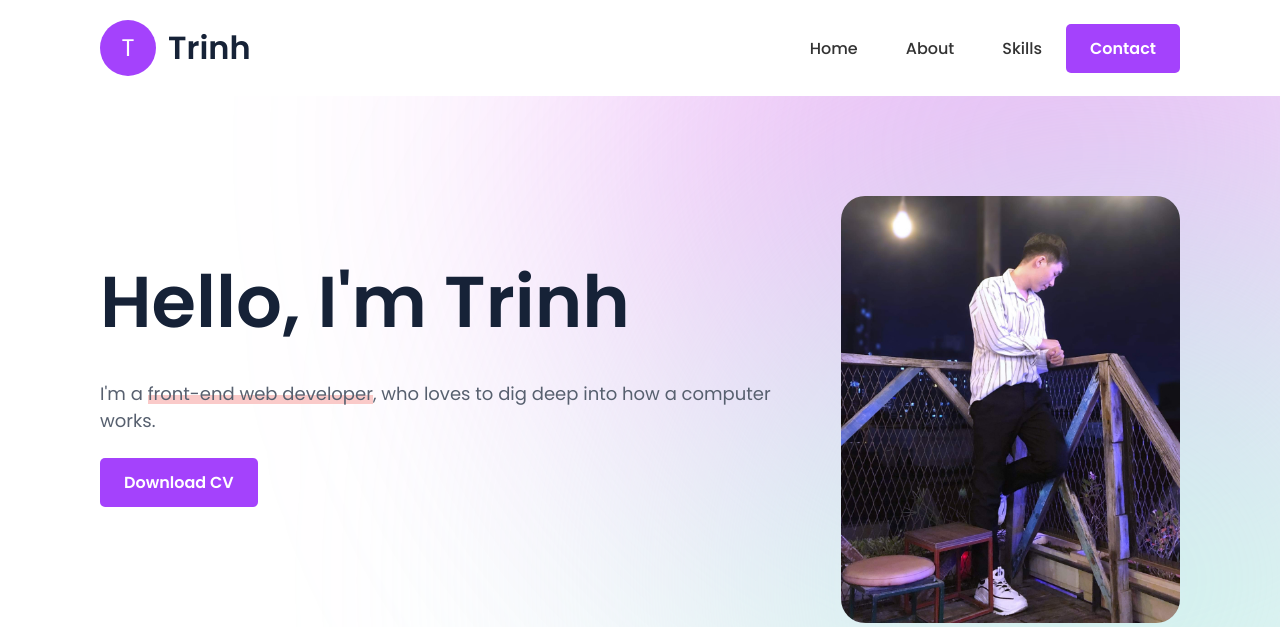
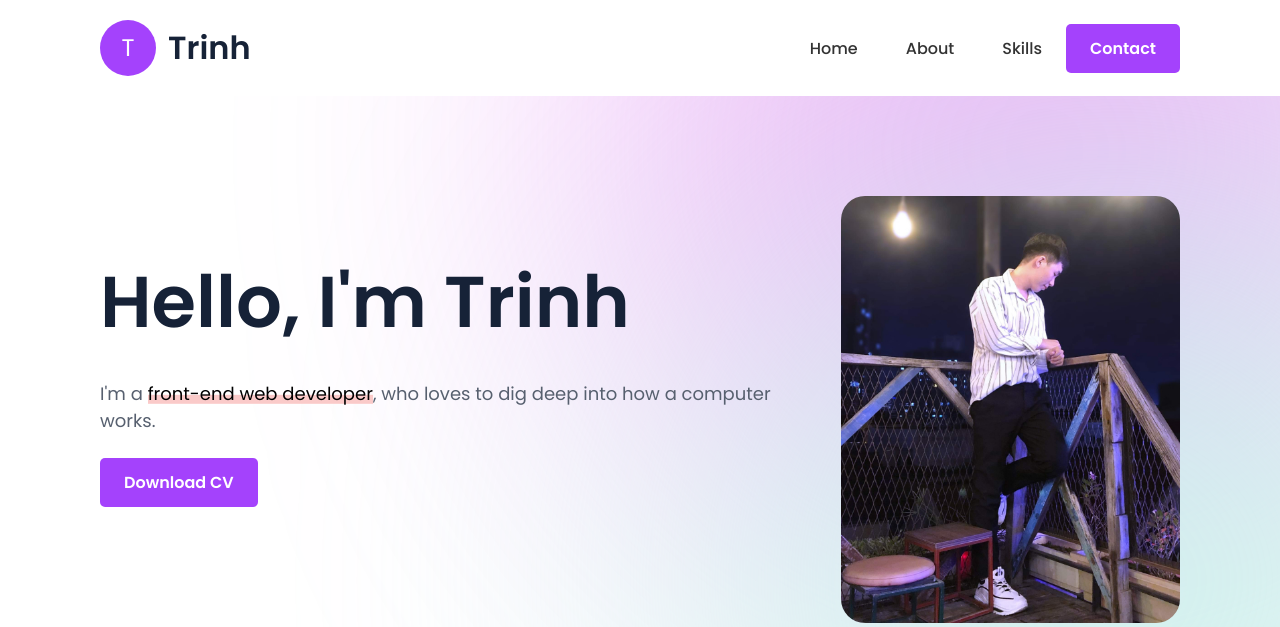
Before and after one commit to trinhccao/trinhccao.github.io, a PHP site: page / in a window 1280 px wide. Shown: the top 627 px of the page. Run offline with PHP 8.4, Linux system fonts and the light colour scheme.

Commit message:
update marked text

```diff
--- a/index.html
+++ b/index.html
@@ -41,7 +41,7 @@
           <div class="headline">
             <div class="headline__content">
               <em class="heading-1 headline__heading-1">Hello, I'm Trinh</em>
-              <p class="paragraph headline__paragraph">I'm a <span class="mark">front-end web developer</span>, who loves to dig deep into how a computer works.</p>
+              <p class="paragraph headline__paragraph">I'm a <mark class="mark">front-end web developer</mark>, who loves to dig deep into how a computer works.</p>
               <a href="/files/Chao-Cao-Trinh-Frontend-Dev.pdf" class="cta-button headline__cta-button">Download CV</a>
             </div>
             <div class="headline__image">
--- a/style.css
+++ b/style.css
@@ -319,18 +319,8 @@ body {
 }
 
 .mark {
-  position: relative;
-}
-
-.mark::after {
-  content: "";
-  position: absolute;
-  bottom: 2px;
-  left: 0;
-  width: 100%;
-  height: 0.5em;
-  background-color: var(--color-mark);
-  z-index: -1;
+  background: linear-gradient(0deg, #FACAC9 35%, transparent 0%);
+  background-position-y: -2.9em;
 }
 
 @media screen and (min-width: 1920px) {
```
